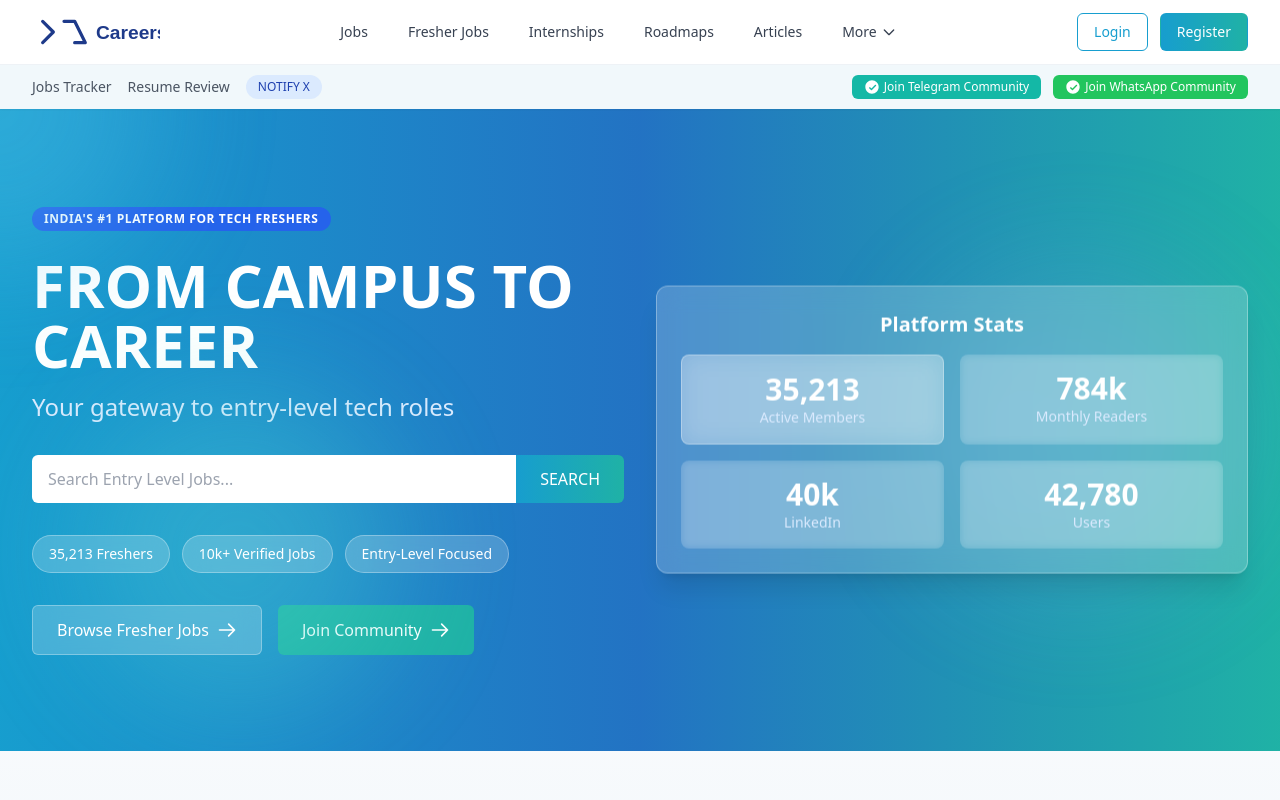
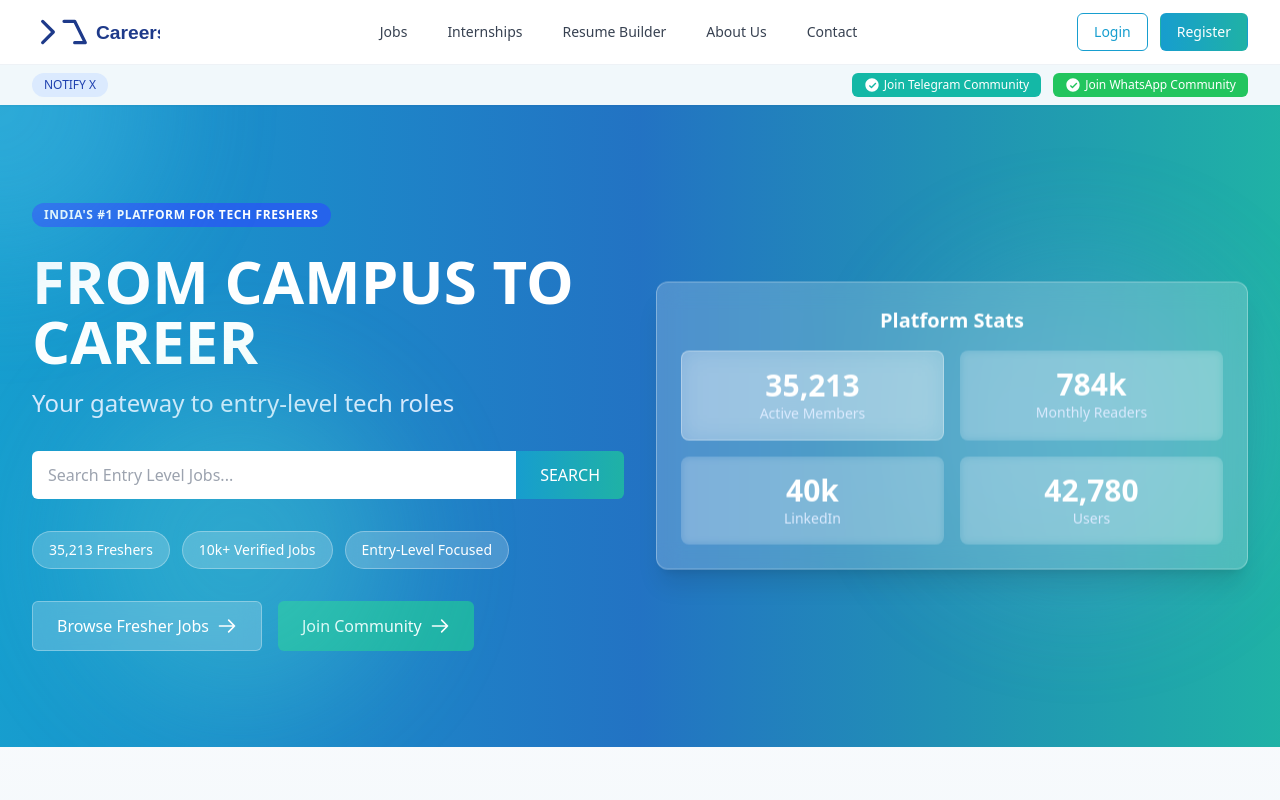
Before and after one commit to BitHiveTechnologies/X_Career-Website, a Next.js app: page / in a window 1280 px wide. Shown: the top 800 px of the page. Built offline with nearby package versions, Linux system fonts and the light colour scheme.

Commit message:
remove about us and contact as well

```diff
--- a/app/page.tsx
+++ b/app/page.tsx
@@ -234,13 +234,6 @@ export default function Page() {
                                 Jobs
                             </a>
                             <a
-                                href="/fresher-jobs"
-                                className="text-gray-700 hover:text-blue-800 px-3 py-2 text-sm font-medium transition-all duration-300"
-                                data-oid="5ko6les"
-                            >
-                                Fresher Jobs
-                            </a>
-                            <a
                                 href="/internships"
                                 className="text-gray-700 hover:text-blue-800 px-3 py-2 text-sm font-medium transition-all duration-300"
                                 data-oid="rxopcq_"
@@ -248,73 +241,26 @@ export default function Page() {
                                 Internships
                             </a>
                             <a
-                                href="/roadmaps"
+                                href="/resume-builder"
                                 className="text-gray-700 hover:text-blue-800 px-3 py-2 text-sm font-medium transition-all duration-300"
-                                data-oid="nlm7973"
-                            >
-                                Roadmaps
-                            </a>
-                            <a
-                                href="/articles"
+                                data-oid="ozs1-2r"
+                            >
+                                Resume Builder
+                            </a>
+                            <a
+                                href="/about"
                                 className="text-gray-700 hover:text-blue-800 px-3 py-2 text-sm font-medium transition-all duration-300"
-                                data-oid="-a.e7g:"
-                            >
-                                Articles
-                            </a>
-
-                            {/* Dropdown for More */}
-                            <div className="relative group" data-oid="4:u6y49">
-                                <button
-                                    className="text-gray-700 group-hover:text-blue-800 px-3 py-2 text-sm font-medium transition-all duration-300 flex items-center"
-                                    data-oid="jta_jqc"
-                                >
-                                    More
-                                    <svg
-                                        className="ml-1 h-4 w-4"
-                                        fill="none"
-                                        stroke="currentColor"
-                                        viewBox="0 0 24 24"
-                                        xmlns="http://www.w3.org/2000/svg"
-                                        data-oid="kyphfxv"
-                                    >
-                                        <path
-                                            strokeLinecap="round"
-                                            strokeLinejoin="round"
-                                            strokeWidth="2"
-                                            d="M19 9l-7 7-7-7"
-                                            data-oid="25des13"
-                                        ></path>
-                                    </svg>
-                                </button>
-                                <div
-                                    className="absolute left-0 mt-2 w-48 bg-white rounded-md shadow-lg opacity-0 invisible group-hover:opacity-100 group-hover:visible transition-all duration-300 transform origin-top-left"
-                                    data-oid="o4jwbt5"
-                                >
-                                    <div className="py-1" data-oid="jv-7j:i">
-                                        <a
-                                            href="/about"
-                                            className="block px-4 py-2 text-sm text-gray-700 hover:bg-gray-100"
                                 data-oid="ba9a24c"
                             >
                                 About Us
                             </a>
                             <a
                                 href="/contact"
-                                            className="block px-4 py-2 text-sm text-gray-700 hover:bg-gray-100"
+                                className="text-gray-700 hover:text-blue-800 px-3 py-2 text-sm font-medium transition-all duration-300"
                                 data-oid="ridcf-m"
                             >
                                 Contact
                             </a>
-                                        <a
-                                            href="/faq"
-                                            className="block px-4 py-2 text-sm text-gray-700 hover:bg-gray-100"
-                                            data-oid="nq9:nyp"
-                                        >
-                                            FAQ
-                                        </a>
-                                    </div>
-                                </div>
-                            </div>
                         </div>
 
                         {/* Auth Buttons */}
@@ -374,20 +320,6 @@ export default function Page() {
                                 className="flex flex-wrap items-center space-x-4"
                                 data-oid="dqstrdp"
                             >
-                                <a
-                                    href="/jobs-tracker"
-                                    className="text-gray-600 hover:text-blue-800 py-1 transition-all duration-300"
-                                    data-oid="num-1lx"
-                                >
-                                    Jobs Tracker
-                                </a>
-                                <a
-                                    href="/resume-review"
-                                    className="text-gray-600 hover:text-blue-800 py-1 transition-all duration-300"
-                                    data-oid="0jjbtj:"
-                                >
-                                    Resume Review
-                                </a>
                                 <a
                                     href="/notify"
                                     className="bg-blue-100 text-blue-800 px-3 py-1 rounded-full text-xs font-medium transition-all duration-300 hover:bg-blue-200"
```
Lines whose indentation alone changed are shown as unchanged.
